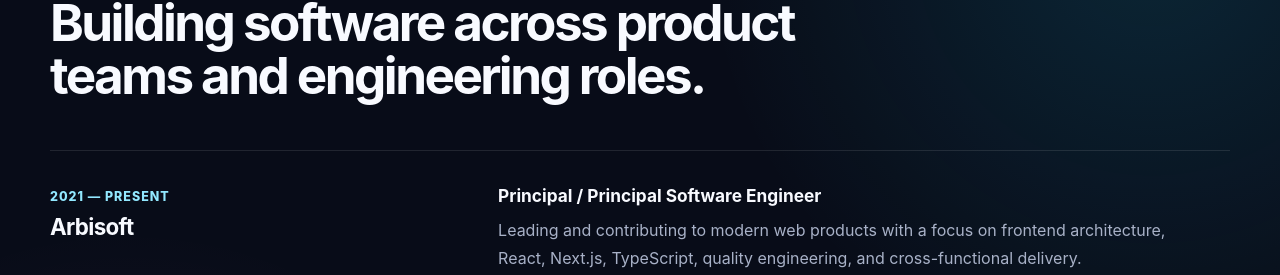
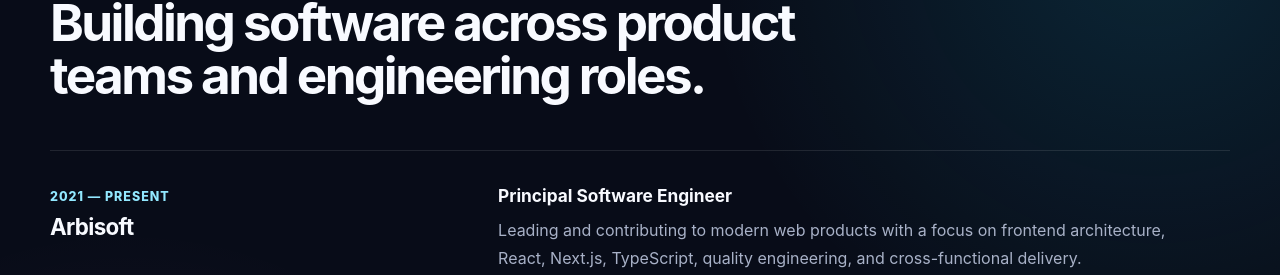
Before and after one commit to saqibRafique/Portfolio, a Next.js app: page / in a window 1280 px wide. Shown: the part 1661-1936 px from the top of the page. Built offline with nearby package versions, Linux system fonts and the light colour scheme.

Commit message:
fix: clean principal role positioning

```diff
--- a/app/page.tsx
+++ b/app/page.tsx
@@ -27,7 +27,7 @@
 const experience = [
   {
     company: "Arbisoft",
-    role: "Principal / Principal Software Engineer",
+    role: "Principal Software Engineer",
     period: "2021 — Present",
     summary:
       "Leading and contributing to modern web products with a focus on frontend architecture, React, Next.js, TypeScript, quality engineering, and cross-functional delivery.",
```
